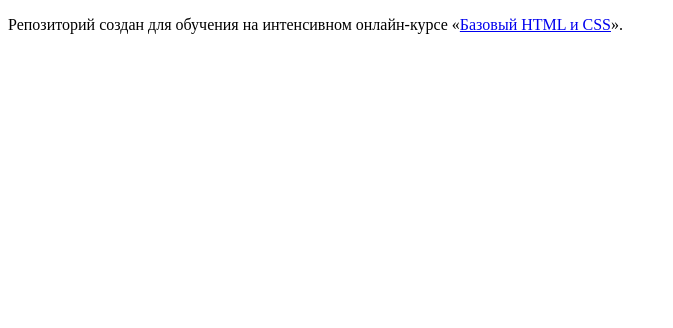
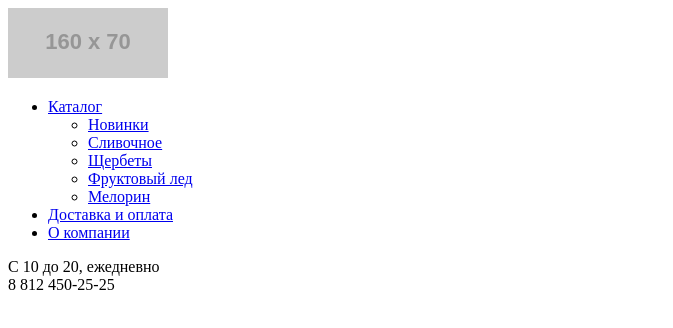
Before and after one commit to dinara-n/552479-gllacy, a plain HTML site: page index.html in a window 1280 px wide. Shown: the whole page, without its empty margins (0-673 px from the left). Drawn offline with Linux system fonts and the light colour scheme; placeholder pictures from the web are drawn by us.

Commit message:
Черновик хедера для главной страницы

```diff
--- a/index.html
+++ b/index.html
@@ -5,8 +5,29 @@
     <title>HTML Academy: Глейси</title>
   </head>
   <body>
-
-    <p>Репозиторий создан для обучения на интенсивном онлайн‑курсе «<a href="https://htmlacademy.ru/intensive/htmlcss">Базовый HTML и CSS</a>».</p>
-
+    <header class="main-header">
+      <a class="gllacy-logo">
+        <img src="http://placehold.it/160x70" width="160" height="70" alt="Логотип компании "Gllacy Shop"">
+      </a>
+      <ul class="main-navigation">
+        <li>
+          <a href="#">Каталог</a>
+          <ul class="catalog-navigation">
+            <li><a href="#">Новинки</a></li>
+            <li><a href="catalog.html">Сливочное</a></li>
+            <li><a href="#">Щербеты</a></li>
+            <li><a href="#">Фруктовый лед</a></li>
+            <li><a href="#">Мелорин</a></li>
+          </ul>
+        </li>
+        <li><a href="#">Доставка и оплата</a></li>
+        <li><a href="#">О компании</a></li>
+      </ul>
+      <!--поиск, вход и корзина-->
+      <p class="contacts">
+        <span class="working-hours">С 10 до 20, ежедневно</span><br>
+        <span class="phone">8 812 450-25-25</span>
+      </p>
+    </header>
   </body>
 </html>
```
